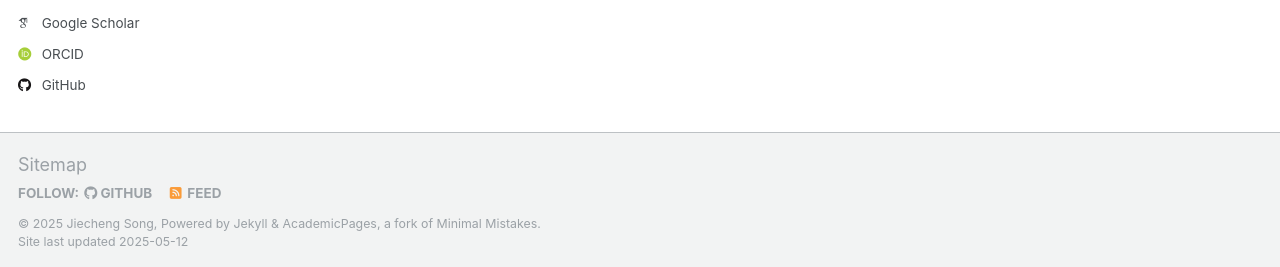
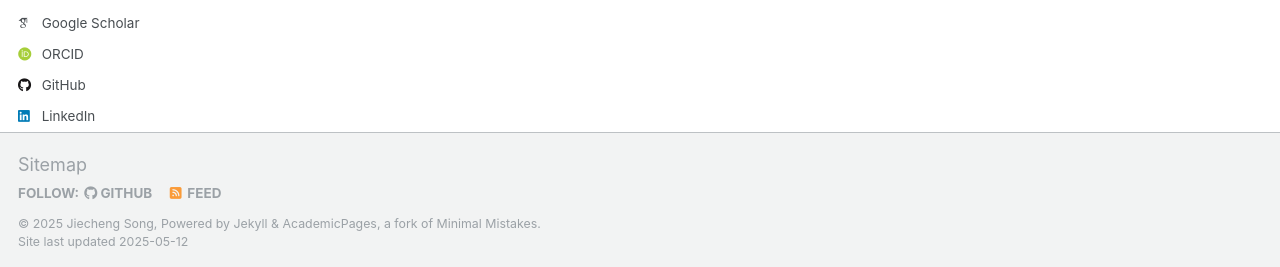
Before and after one commit to sjc1995/sjc1995.github.io, a Jekyll site: the page built from _pages/about.md, in a window 1280 px wide and 967 px high. Shown: the part 697-964 px from the top of the window. Built offline with Jekyll 4.4.1, drawn with Linux system fonts in a browser that asks for light colours; some web fonts are replaced.

Commit message:
cv update

```diff
--- a/_config.yml
+++ b/_config.yml
@@ -30,7 +30,7 @@ author:
   email            : "jiecheng.song@gmail.com"
 
   # Academic websites
-  linkedIn         : "https://www.linkedin.com/in/jiechengsong/"
+  linkedin         : "https://www.linkedin.com/in/jiechengsong/"
   googlescholar    : "https://scholar.google.com/citations?user=kvX_WbkAAAAJ&hl=en"
   orcid            : "https://orcid.org/0000-0003-1485-6566"
 
```
